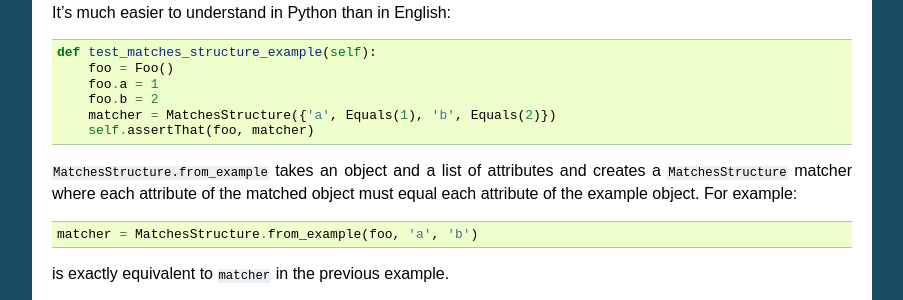
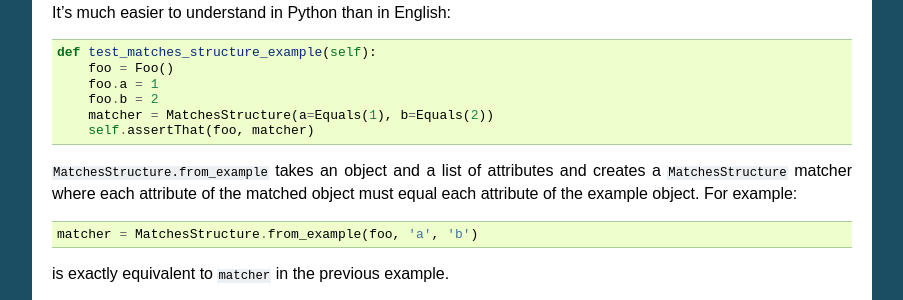
Before and after one commit to testing-cabal/testtools, a Sphinx documentation site: the page built from doc/for-test-authors.rst, in a window 1280 px wide and 900 px high, scrolled down 8912 px. Shown: the part 152-452 px from the top of the window, without its empty margins (198-1101 px from the left). Built offline with Sphinx 7.4.7, drawn with Linux system fonts in a browser that asks for light colours.

```diff
--- a/doc/for-test-authors.rst
+++ b/doc/for-test-authors.rst
@@ -571,7 +571,7 @@ It's much easier to understand in Python than in English::
       foo = Foo()
       foo.a = 1
       foo.b = 2
-      matcher = MatchesStructure({'a', Equals(1), 'b', Equals(2)})
+      matcher = MatchesStructure(a=Equals(1), b=Equals(2))
       self.assertThat(foo, matcher)
 
 ``MatchesStructure.from_example`` takes an object and a list of attributes and
```
Also changed, not shown: 1 other file.
